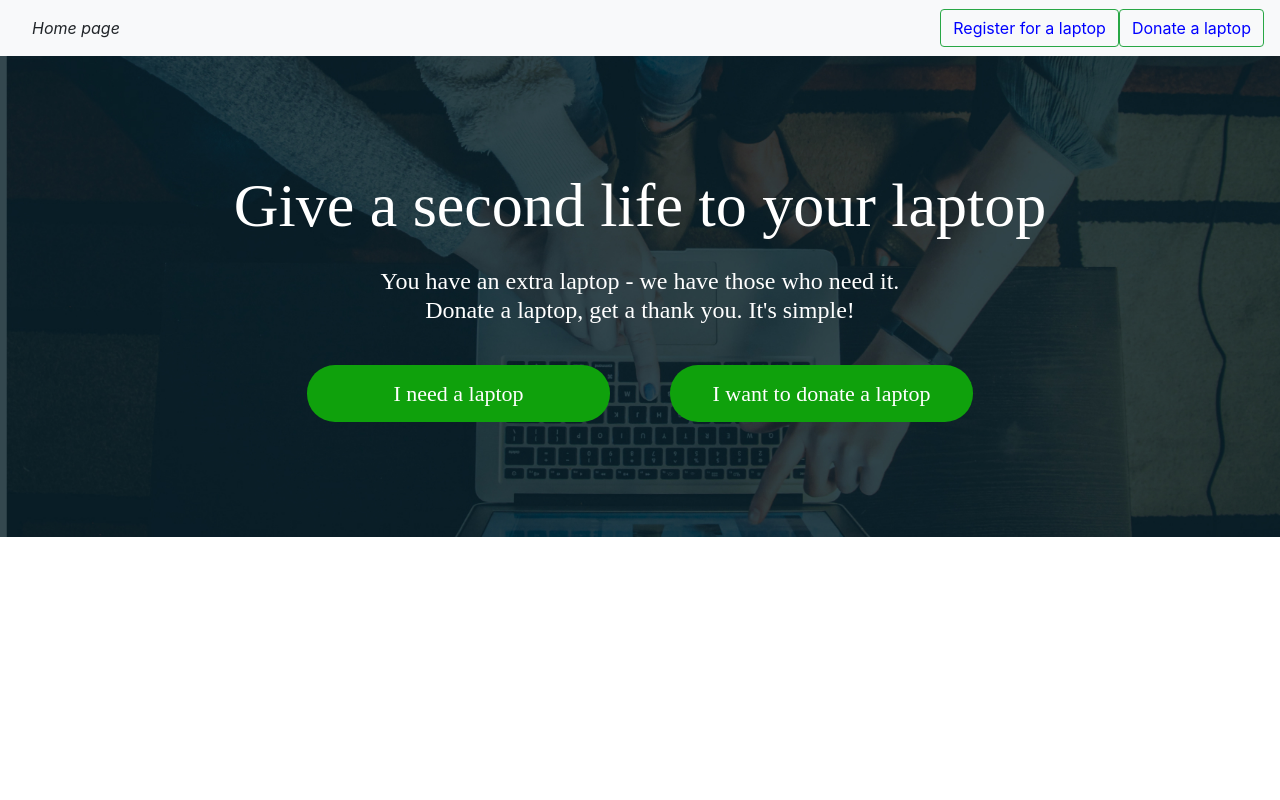
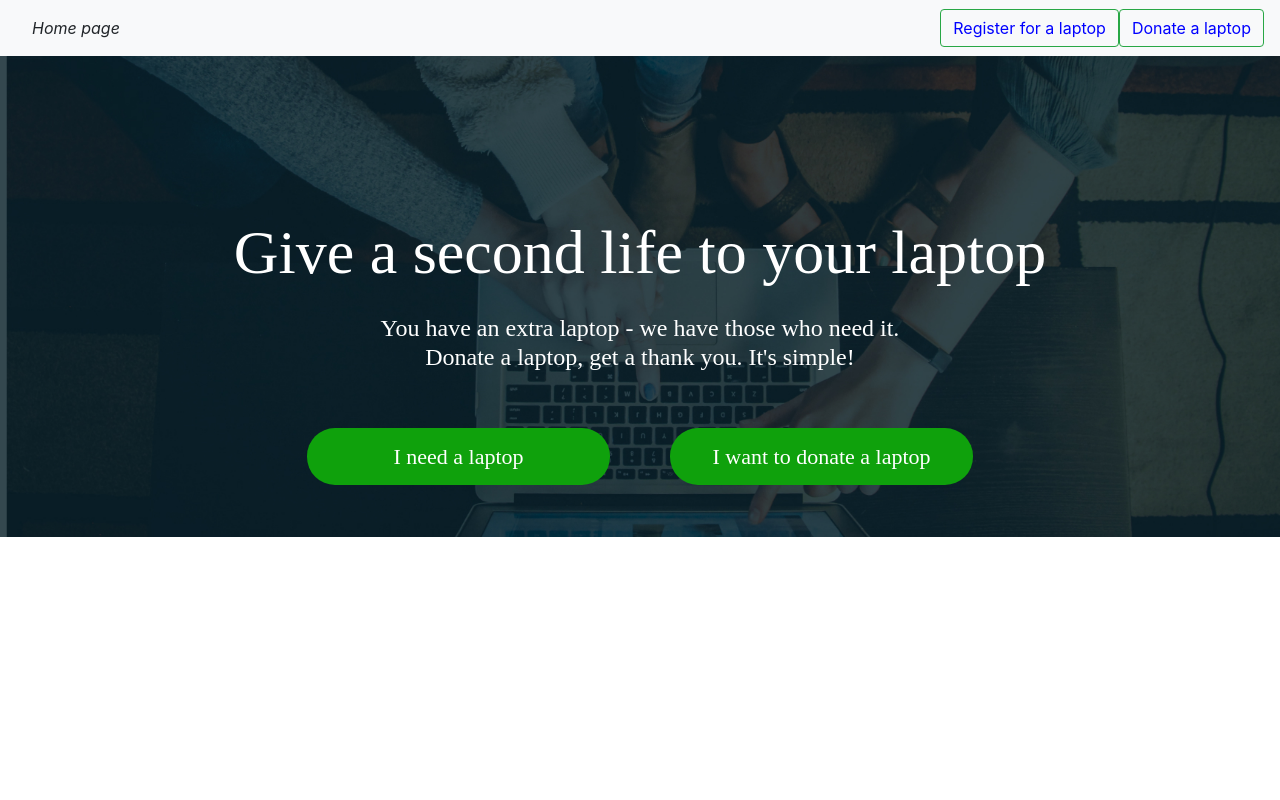
Before and after one commit to Sslim123/tech-roots-project, a React (Create React App) app in the folder client/: page / in a window 1280 px wide. Shown: the top 800 px of the page. Built offline with nearby package versions, Linux system fonts and the light colour scheme.

Commit message:
fix flexbox

```diff
--- a/client/src/pages/component/homeBody/Homebody.css
+++ b/client/src/pages/component/homeBody/Homebody.css
@@ -6,7 +6,15 @@
 	background-size: contain;
 }
 
+.body-main-container{
+	display: flex;
+
+
+}
+
 .body-main-card {
+    box-sizing: border-box;
+	display: flex;
 	max-width: 1000px;
 	width: 100%;
 	margin: auto;
@@ -14,11 +22,9 @@
 	text-align: center;
 	align-items: center;
 	justify-content: center;
-	position: absolute;
-	right: 0;
-	left: 0;
-	top: 0;
-	bottom: 0;
+	flex-direction: column;
+	margin-top: 50px;
+
 }
 .Home-main-text {
 	color: #ffffff;
```
